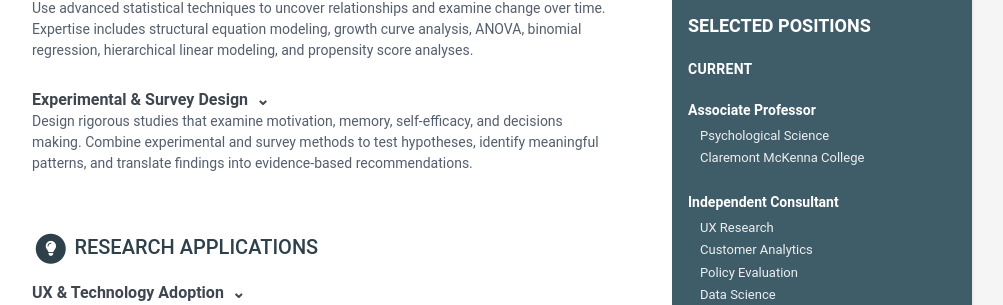
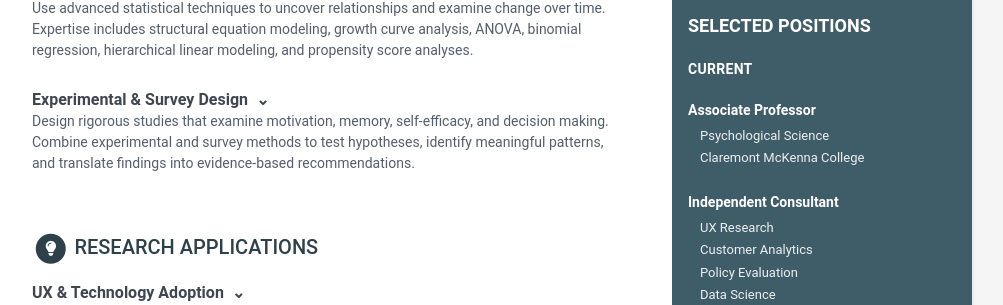
Before and after one commit to KanayaPHD/DigitalCV, a Jekyll site: the page built from index.html, in a window 1280 px wide. Shown: the part 595-900 px from the top of the page, without its empty margins (168-1171 px from the left). Built offline with Jekyll 4.4.1, drawn with Linux system fonts in a browser that asks for light colours.

Commit message:
Update data.yml

```diff
--- a/_data/data.yml
+++ b/_data/data.yml
@@ -123,7 +123,7 @@ analytical_methods:
 
     - role: Experimental & Survey Design
       details: |
-        Design rigorous studies that examine motivation, memory, self-efficacy, and decisions making.
+        Design rigorous studies that examine motivation, memory, self-efficacy, and decision making.
         Combine experimental and survey methods
         to test hypotheses, identify meaningful patterns, and
         translate findings into evidence-based recommendations.
```
